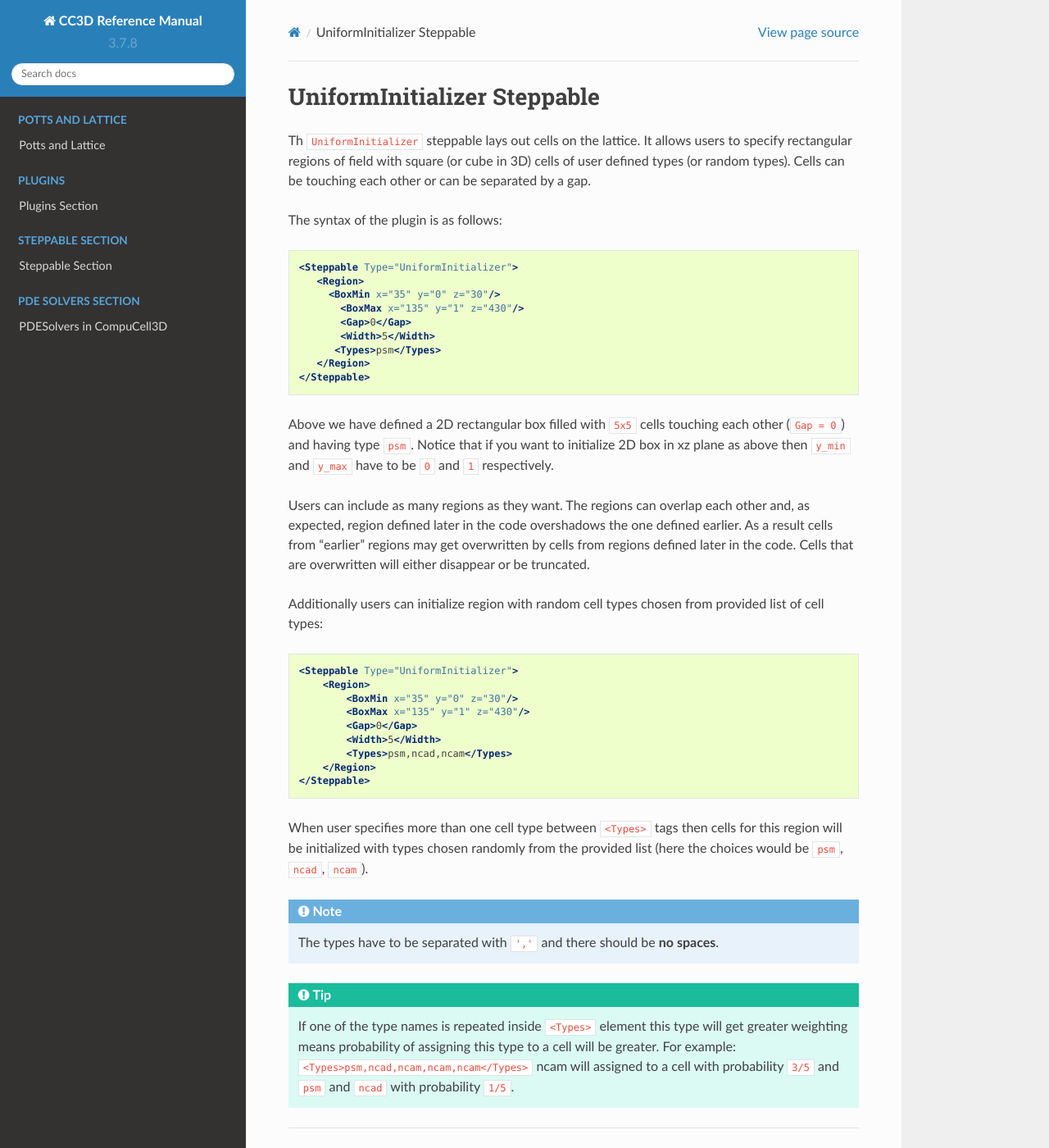
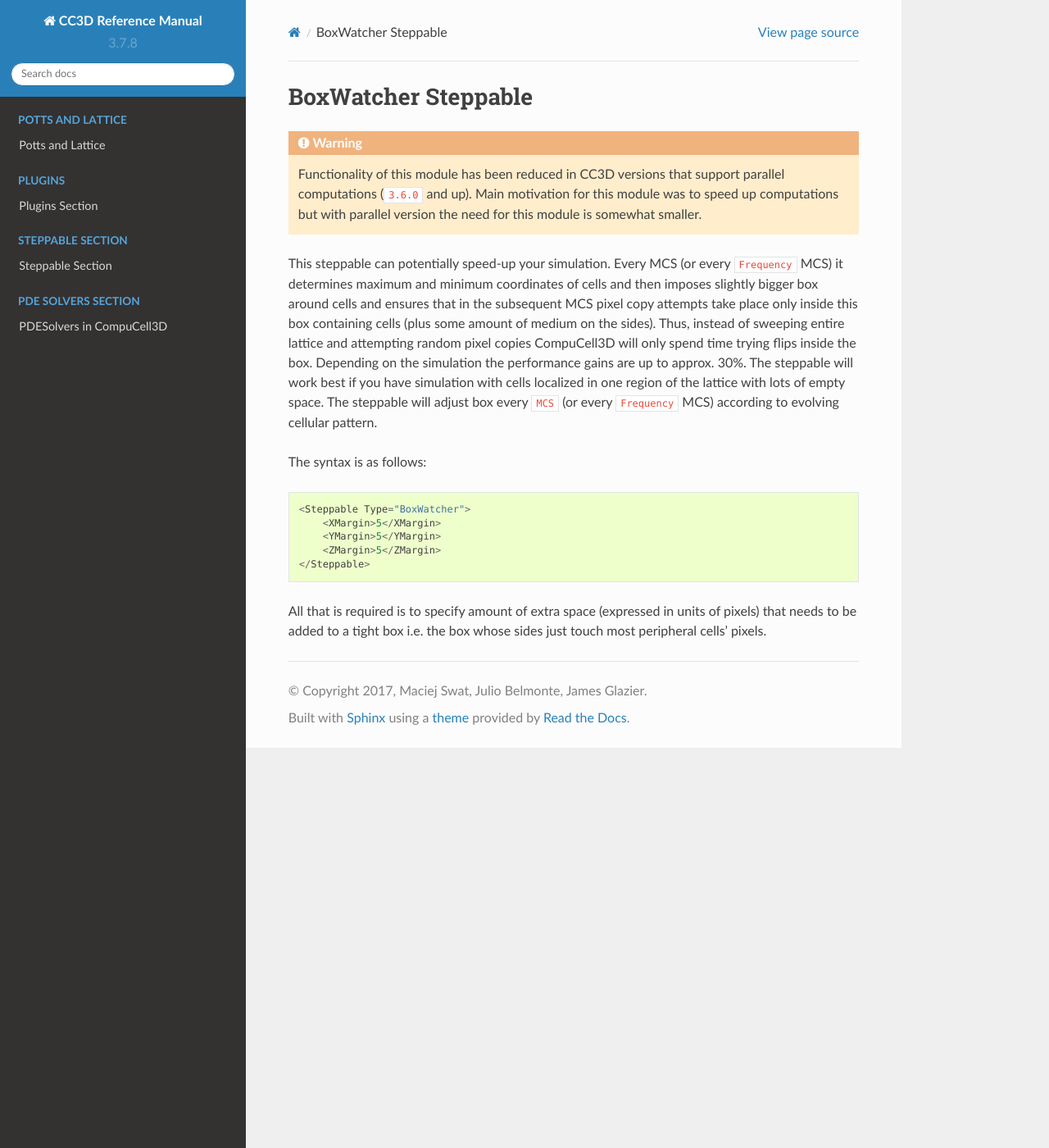
Before and after one commit to CompuCell3D/CompuCell3DReferenceManual, a Sphinx documentation site: the page built from docs/uniform_initializer.rst, in a window 1280 px wide and 1400 px high. Shown: the whole window at 82% size. Built offline with Sphinx 7.4.7 and the Read the Docs theme 2.0.0, drawn with Linux system fonts in a browser that asks for light colours.

Commit message:
added new section

```diff
--- a/docs/steppable_section.rst
+++ b/docs/steppable_section.rst
@@ -28,9 +28,11 @@ This section "off-the-shelf" steppables that are availab e in CC3D and were impl
 * :doc:`pif_initializer`
 * :doc:`pif_dumper`
 * :doc:`mitosis`
+* :doc:`box_watcher`
 
 .. include:: uniform_initializer.rst
 .. include:: blob_initializer.rst
 .. include:: pif_initializer.rst
 .. include:: pif_dumper.rst
 .. include:: mitosis.rst
+.. include:: box_watcher.rst
--- a/docs/uniform_initializer.rst
+++ b/docs/uniform_initializer.rst
@@ -1,66 +1,36 @@
-UniformInitializer Steppable
-----------------------------
+BoxWatcher Steppable
+---------------------
 
-Th ``UniformInitializer`` steppable lays out cells on the lattice. It allows users to specify
-rectangular regions of field with square (or cube in 3D) cells of user
-defined types (or random types). Cells can be touching each other or can
-be separated by a gap.
+.. warning::
 
-The syntax of the plugin is as follows:
+    Functionality of this module has been reduced in CC3D
+    versions that support parallel computations (``3.6.0`` and up). Main
+    motivation for this module was to speed up computations but with
+    parallel version the need for this module is somewhat smaller.
 
-.. code-block:: xml
+This steppable can potentially speed-up your simulation. Every MCS (or
+every ``Frequency`` MCS) it determines maximum and minimum coordinates of
+cells and then imposes slightly bigger box around cells and ensures that
+in the subsequent MCS pixel copy attempts take place only inside this
+box containing cells (plus some amount of medium on the sides). Thus,
+instead of sweeping entire lattice and attempting random pixel copies
+CompuCell3D will only spend time trying flips inside the box. Depending
+on the simulation the performance gains are up to approx. 30%. The
+steppable will work best if you have simulation with cells localized in
+one region of the lattice with lots of empty space. The steppable will
+adjust box every ``MCS`` (or every ``Frequency`` MCS) according to evolving
+cellular pattern.
 
-    <Steppable Type="UniformInitializer">
-       <Region>
-         <BoxMin x="35" y="0" z="30"/>
-           <BoxMax x="135" y="1" z="430"/>
-           <Gap>0</Gap>
-           <Width>5</Width>
-          <Types>psm</Types>
-       </Region>
+The syntax is as follows:
+
+.. code-block::
+
+    <Steppable Type="BoxWatcher">
+        <XMargin>5</XMargin>
+        <YMargin>5</YMargin>
+        <ZMargin>5</ZMargin>
     </Steppable>
 
-
-Above we have defined a 2D rectangular box filled with ``5x5`` cells
-touching each other (``Gap = 0``) and having type ``psm``. Notice that if you want
-to initialize 2D box in xz plane as above then ``y_min`` and ``y_max`` have to
-be ``0`` and ``1`` respectively.
-
-Users can include as many regions as they want. The regions can overlap
-each other and, as expected, region defined later in the code overshadows
-the one defined earlier. As a result cells from "earlier" regions may
-get overwritten by cells from regions defined later in the code. Cells
-that are overwritten will either disappear or be truncated.
-
-Additionally users can initialize region with random cell types chosen
-from provided list of cell types:
-
-.. code-block:: xml
-
-    <Steppable Type="UniformInitializer">
-        <Region>
-            <BoxMin x="35" y="0" z="30"/>
-            <BoxMax x="135" y="1" z="430"/>
-            <Gap>0</Gap>
-            <Width>5</Width>
-            <Types>psm,ncad,ncam</Types>
-        </Region>
-    </Steppable>
-
-
-When user specifies more than one cell type between ``<Types>`` tags then
-cells for this region will be initialized with types chosen randomly
-from the provided list (here the choices would be ``psm``, ``ncad``, ``ncam``).
-
-.. note::
-
-    The types have to be separated with ``','`` and there should be
-    **no spaces**.
-
-.. tip::
-
-    If one of the type names is repeated inside ``<Types>`` element
-    this type will get greater weighting means probability of assigning this
-    type to a cell will be greater. For example:
-    ``<Types>psm,ncad,ncam,ncam,ncam</Types>`` ncam will assigned to a cell with
-    probability ``3/5`` and ``psm`` and ``ncad`` with probability ``1/5``.
+All that is required is to specify amount of extra space (expressed in
+units of pixels) that needs to be added to a tight box i.e. the box
+whose sides just touch most peripheral cells' pixels.
```
